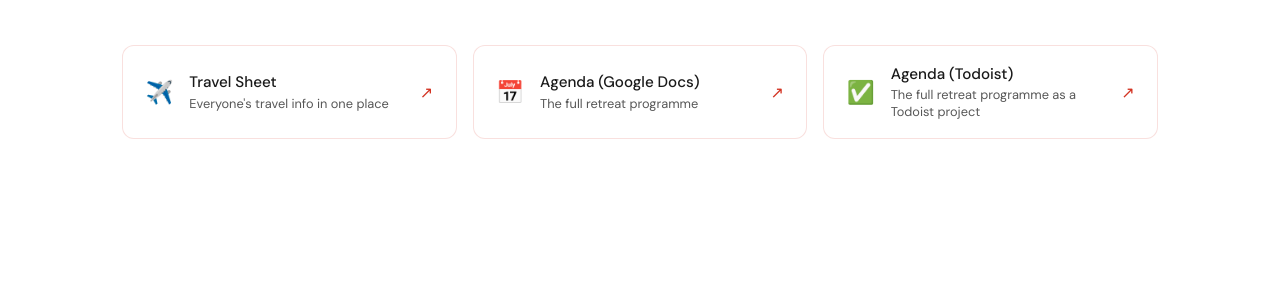
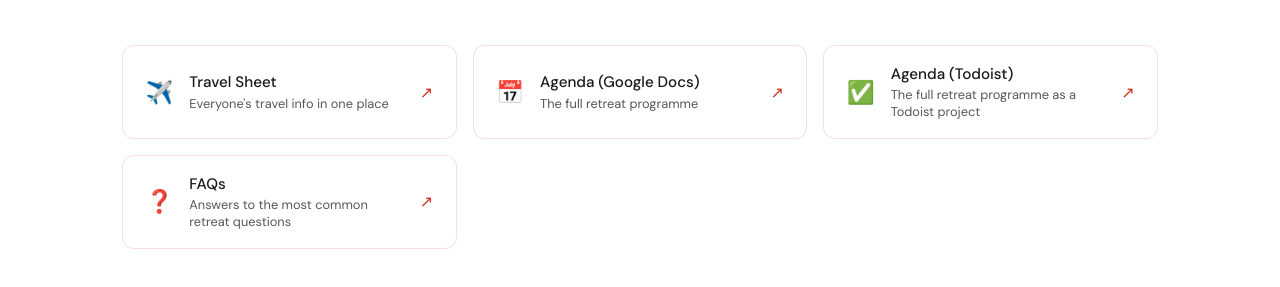
Before and after one commit to RikkeTL/rtguide, a plain HTML site: page docs.html in a window 1280 px wide. Shown: the part 259-546 px from the top of the page. Drawn offline with Linux system fonts and the light colour scheme.

Commit message:
Add Agenda link and FAQs button in docs

```diff
--- a/docs.html
+++ b/docs.html
@@ -34,7 +34,7 @@
     <h2 class="section-title">Important Docs</h2>
     <p class="section-intro">Everything you need in one place - schedules, guides, and key information for the retreat.</p>
     <div class="docs-grid">
-      <a class="doc-link" href="https://docs.google.com/spreadsheets/d/1ozpOAwianwvHvOf4t4uv_EP97PsAYk03uQ8e5Bsuup8/edit?usp=sharing" target="_blank">
+      <a class="doc-link" href="https://docs.google.com/document/d/198sS7YsLUFnn25GrhZ9lEUnGjtKbAkAWfvnUNQWhq9k/edit?tab=t.0#heading=h.8elstw7nj9sp" target="_blank">
         <div class="doc-link-icon">✈️</div>
         <div class="doc-link-body">
           <div class="doc-link-title">Travel Sheet</div>
@@ -58,6 +58,15 @@
         </div>
         <div class="doc-link-arrow">↗</div>
       </a>
+
+      <a class="doc-link" href="https://docs.google.com/document/d/1ph4LLWm8kizaKu2EPMIB7ugL24AKXLwY_M0aNo-xTFw/edit?tab=t.0#heading=h.6vh5gijnq7qt" target="_blank">
+        <div class="doc-link-icon">❓</div>
+        <div class="doc-link-body">
+          <div class="doc-link-title">FAQs</div>
+          <div class="doc-link-desc">Answers to the most common retreat questions</div>
+        </div>
+        <div class="doc-link-arrow">↗</div>
+      </a>
     </div>
   </section>
   </div>
```
